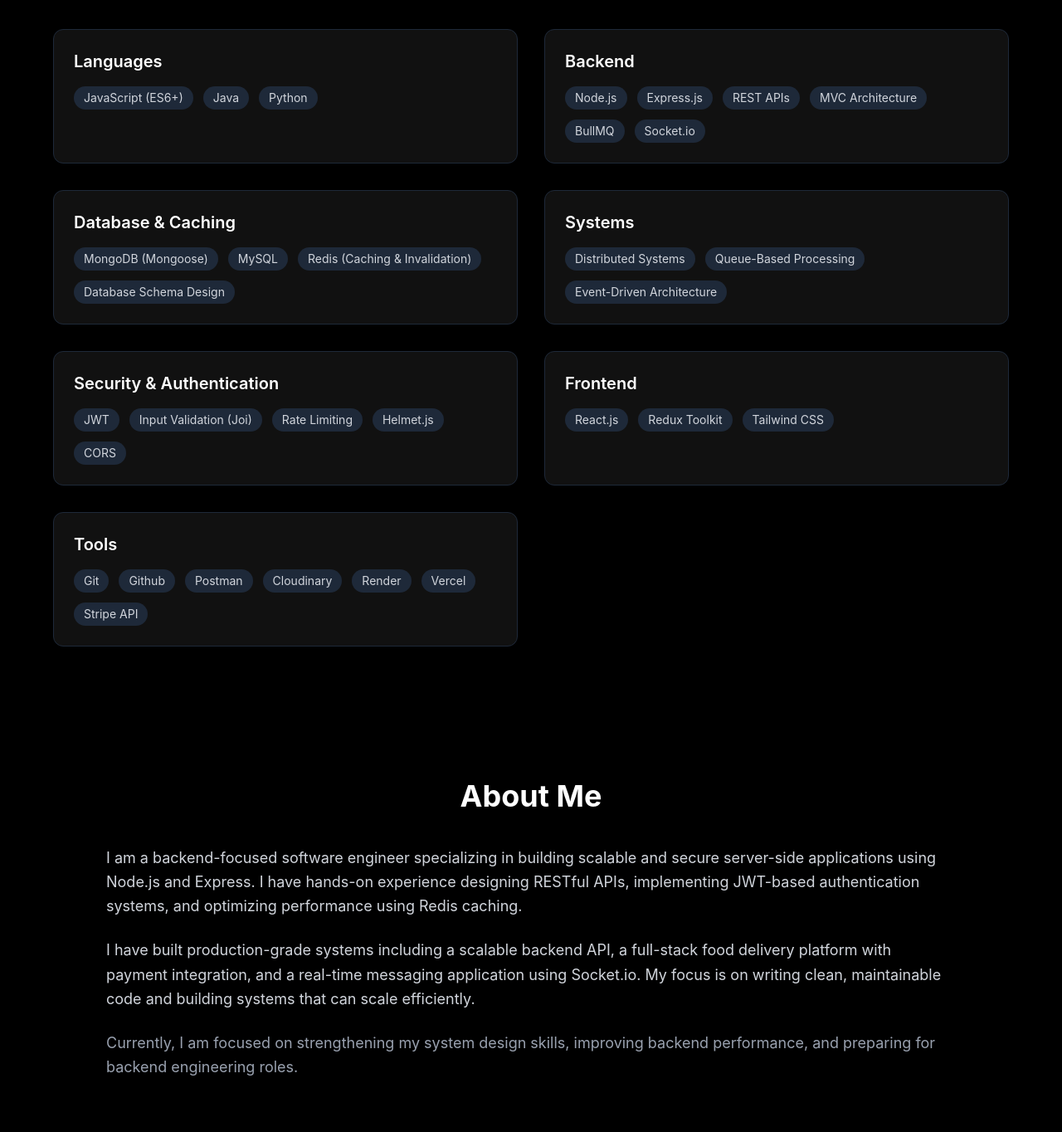
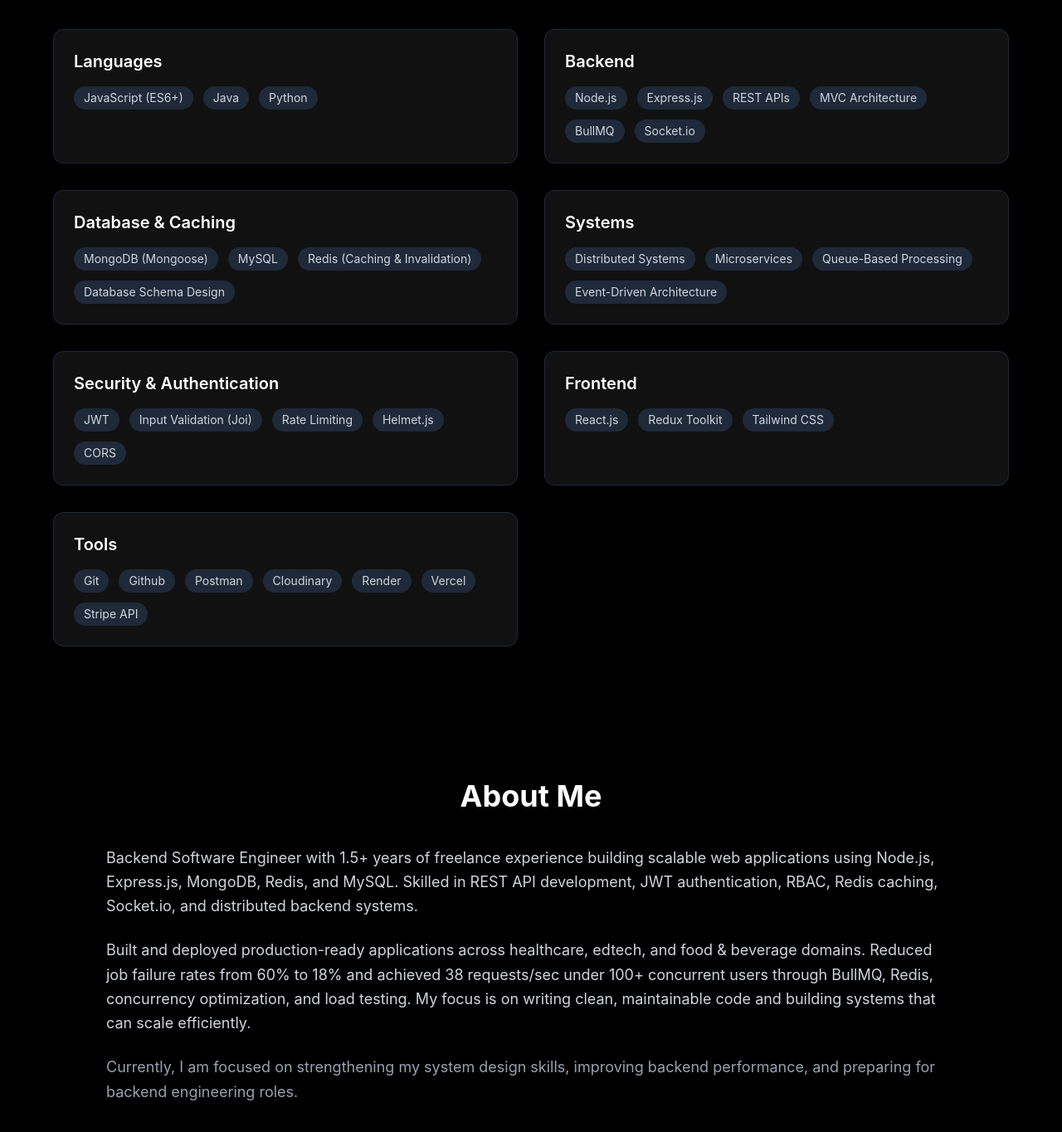
Before and after one commit to AnilMende/Portfolio-Website, a React app in the folder portfolio/: page / in a window 1280 px wide. Shown: the part 3429-4793 px from the top of the page at 83% size. Built offline with nearby package versions, Linux system fonts and the light colour scheme; the HTML template or start-up script is replaced by a standard one.

Commit message:
added info in the sections

```diff
--- a/portfolio/src/components/About.jsx
+++ b/portfolio/src/components/About.jsx
@@ -21,10 +21,7 @@
                     transition={{ duration: 0.7 }}
                     className="mt-10 text-gray-300 text-lg leading-relaxed"
                 >
-                    I am a backend-focused software engineer specializing in building
-                    scalable and secure server-side applications using Node.js and Express.
-                    I have hands-on experience designing RESTful APIs, implementing JWT-based
-                    authentication systems, and optimizing performance using Redis caching.
+                    Backend Software Engineer with 1.5+ years of freelance experience building scalable web applications using Node.js, Express.js, MongoDB, Redis, and MySQL. Skilled in REST API development, JWT authentication, RBAC, Redis caching, Socket.io, and distributed backend systems.
                 </motion.p>
 
                 <motion.p
@@ -33,9 +30,7 @@
                     transition={{ duration: 0.7 }}
                     className="mt-6 text-gray-300 text-lg leading-relaxed"
                 >
-                    I have built production-grade systems including a scalable backend API,
-                    a full-stack food delivery platform with payment integration, and a
-                    real-time messaging application using Socket.io. My focus is on writing
+                    Built and deployed production-ready applications across healthcare, edtech, and food & beverage domains. Reduced job failure rates from 60% to 18% and achieved 38 requests/sec under 100+ concurrent users through BullMQ, Redis, concurrency optimization, and load testing. My focus is on writing
                     clean, maintainable code and building systems that can scale efficiently.
                 </motion.p>
 
--- a/portfolio/src/components/Hero.jsx
+++ b/portfolio/src/components/Hero.jsx
@@ -63,14 +63,15 @@
                 <a
                     href="https://github.com/AnilMende"
                     target="_blank"
-                    className="px-6 py-2 border border-white rounded-lg"
+                    className="px-6 py-2 border border-white rounded-lg
+                    hover:scale-105 transition cursor-pointer"
                 >
                     GitHub
                 </a>
 
                 {/* ✅ Resume Download */}
                 <a
-                    href="/Anil_PortfolioResume.pdf"
+                    href="/AnilMende_PortfolioResume.pdf"
                     download
                     className="px-6 py-2 bg-gray-800
                      text-white rounded-lg text-center hover:scale-105 transition"
--- a/portfolio/src/components/Skills.jsx
+++ b/portfolio/src/components/Skills.jsx
@@ -16,7 +16,7 @@
     },
     {
         title : "Systems",
-        skills : ["Distributed Systems", "Queue-Based Processing", "Event-Driven Architecture"]
+        skills : ["Distributed Systems", "Microservices", "Queue-Based Processing", "Event-Driven Architecture"]
     },
     {
         title : "Security & Authentication",
```
Also changed, not shown: 2 other files (tests, documents, lock files or other folders).
